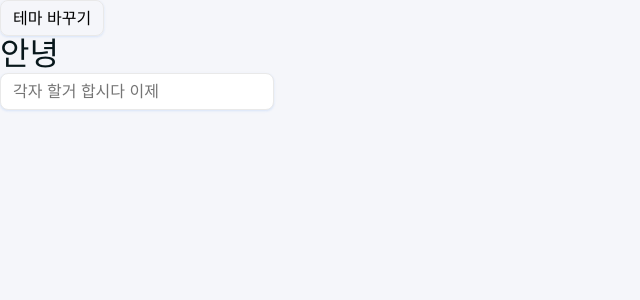
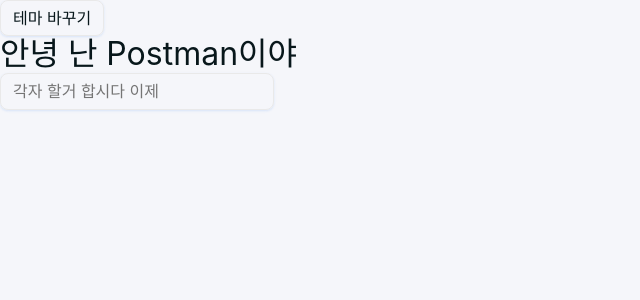
Before and after one commit to bbookng/zippyziggy, a Next.js app in the folder frontend/zippy-ziggy/: page / in a window 1280 px wide. Shown: the top 300 px of the page, without its empty margins (0-640 px from the left). Built offline with nearby package versions, Linux system fonts and the light colour scheme.

Commit message:
frontend setting

```diff
--- a/frontend/zippy-ziggy/package.json
+++ b/frontend/zippy-ziggy/package.json
@@ -9,16 +9,19 @@
     "lint": "next lint"
   },
   "dependencies": {
+    "@reduxjs/toolkit": "^1.9.3",
     "@tanstack/react-query": "^4.29.1",
     "@types/node": "18.15.11",
     "@types/react": "18.0.35",
     "@types/react-dom": "18.0.11",
     "@types/styled-components": "^5.1.26",
+    "axios": "^1.3.5",
     "eslint": "8.38.0",
     "eslint-config-next": "13.3.0",
     "next": "13.3.0",
     "react": "18.2.0",
     "react-dom": "18.2.0",
+    "react-redux": "^8.0.5",
     "styled-components": "^5.3.9",
     "styled-normalize": "^8.0.7",
     "typescript": "5.0.4"
--- /dev/null
+++ b/frontend/zippy-ziggy/src/lib/http.js
@@ -0,0 +1,20 @@
+import axios from 'axios';
+
+const serverUrl = process.env.NODE_ENV == 'production' ? process.env.APP_SERVER_URL : 'http://localhost:3000';
+
+const instance = axios.create({
+  baseURL: serverUrl + '/api',
+
+  headers: {
+    'Content-Type': 'application/json',
+    'Access-Control-Allow-Origin': '*',
+    'Access-Control-Allow-Credentials': true,
+    'Access-Control-Allow-Methods': 'GET,OPTIONS,PATCH,DELETE,POST,PUT',
+    'Access-Control-Allow-Headers': '*',
+    'Access-Control-Expose-Headers': '*',
+  },
+
+  withCredentials: true,
+});
+
+export default instance;
--- a/frontend/zippy-ziggy/src/pages/api/hello.ts
+++ b/frontend/zippy-ziggy/src/pages/api/hello.ts
@@ -1,13 +1,14 @@
 // Next.js API route support: https://nextjs.org/docs/api-routes/introduction
-import type { NextApiRequest, NextApiResponse } from 'next'
+import type { NextApiRequest, NextApiResponse } from 'next';
 
 type Data = {
-  name: string
+  name: string;
+};
+
+export default function handler(req: NextApiRequest, res: NextApiResponse<Data>) {
+  if (req.method === 'GET') {
+    res.status(200).json({ name: 'John Doe' });
+  } else if (req.method === 'POST') {
+    res.status(200).json({ name: 'Postman' });
+  }
 }
-
-export default function handler(
-  req: NextApiRequest,
-  res: NextApiResponse<Data>
-) {
-  res.status(200).json({ name: 'John Doe' })
-}
--- a/frontend/zippy-ziggy/src/pages/index.tsx
+++ b/frontend/zippy-ziggy/src/pages/index.tsx
@@ -1,6 +1,7 @@
 import { media } from '@/styles/media';
-import Link from 'next/link';
+import http from '@/lib/http';
 import styled from 'styled-components';
+import { useEffect, useState } from 'react';
 
 const Example = styled.div<any>`
   font-size: 2rem;
@@ -17,9 +18,14 @@
 `;
 
 export default function Home() {
+  const [name, setName] = useState<string>('');
+  useEffect(() => {
+    // http.get('/hello').then((res) => setName(res.data.name));
+    http.post('/hello').then((res) => setName(res.data.name));
+  }, []);
   return (
     <>
-      <Example>안녕</Example>
+      <Example>안녕 난 {name}이야</Example>
       <input placeholder='각자 할거 합시다 이제' />
     </>
   );
--- a/frontend/zippy-ziggy/src/styles/reset.css
+++ b/frontend/zippy-ziggy/src/styles/reset.css
@@ -91,6 +91,9 @@
   box-shadow: var(--shadows-main);
   padding: 0.5rem 0.75rem;
   transition: all 0.3s ease;
+  color: inherit;
+  font-family: inherit;
+  background-color: inherit;
 }
 button,
 select {
--- a/frontend/zippy-ziggy/src/styles/variable.css
+++ b/frontend/zippy-ziggy/src/styles/variable.css
@@ -59,6 +59,7 @@
   --colors-heart: #ff2d2d;
   --colors-bookmark: #10c600;
   --colors-background: #f5f6fa;
+  --colors-typo-title: var(--colors-black);
 
   /* Breakpoints */
   --breakpoints-phone: 768px;
```
Also changed, not shown: frontend/zippy-ziggy/src/lib/utils.js (added), frontend/zippy-ziggy/src/pages/lib/utils.js (deleted), 1 other file (tests, documents, lock files or other folders).
